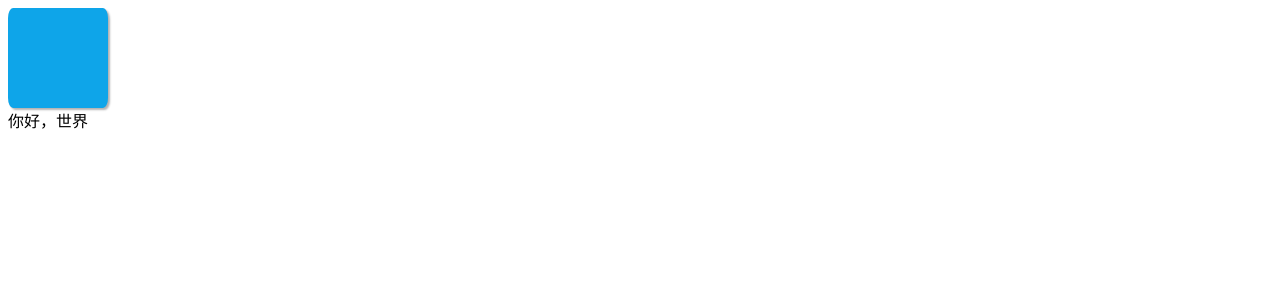
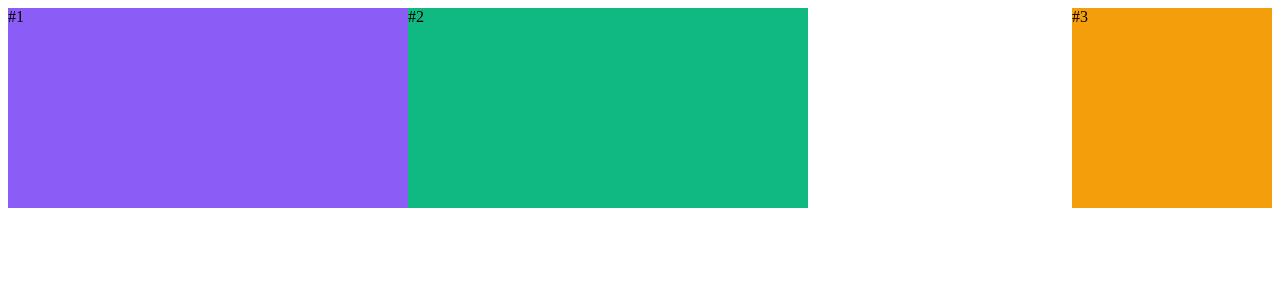
Before and after one commit to 8bei/course-sgg-css3, a React (Create React App) app: page / in a window 1280 px wide. Shown: the top 300 px of the page. Built offline with nearby package versions, Linux system fonts and the light colour scheme.

Commit message:
浮动简介

```diff
--- a/src/App.jsx
+++ b/src/App.jsx
@@ -20,7 +20,8 @@ import React from 'react';
 // import Demo from './exercise/02_左侧导航';
 // import Demo from './exercise/03_网易新闻';
 // import Demo from './layout/08_盒子的尺寸';
-import Demo from './layout/09_轮廓和圆角';
+// import Demo from './layout/09_轮廓和圆角';
+import Demo from './float/01_浮动简介';
 
 export default function App() {
   return <Demo />;
--- /dev/null
+++ b/src/float/01_浮动简介/index.css
@@ -0,0 +1,21 @@
+.box1 {
+  width: 400px;
+  height: 200px;
+  background: #8b5cf6;
+
+  float: left;
+}
+.box2 {
+  width: 400px;
+  height: 200px;
+  background: #10b981;
+
+  float: left;
+}
+.box3 {
+  width: 200px;
+  height: 200px;
+  background: #f59e0b;
+
+  float: right;
+}
--- /dev/null
+++ b/src/float/01_浮动简介/index.jsx
@@ -0,0 +1,12 @@
+import React, { Fragment } from "react";
+import "./index.css";
+
+export default function Demo() {
+  return (
+    <Fragment>
+      <div className="box1">#1</div>
+      <div className="box2">#2</div>
+      <div className="box3">#3</div>
+    </Fragment>
+  );
+}
```
Also changed, not shown: src/float/01_浮动简介/README.md (added).
